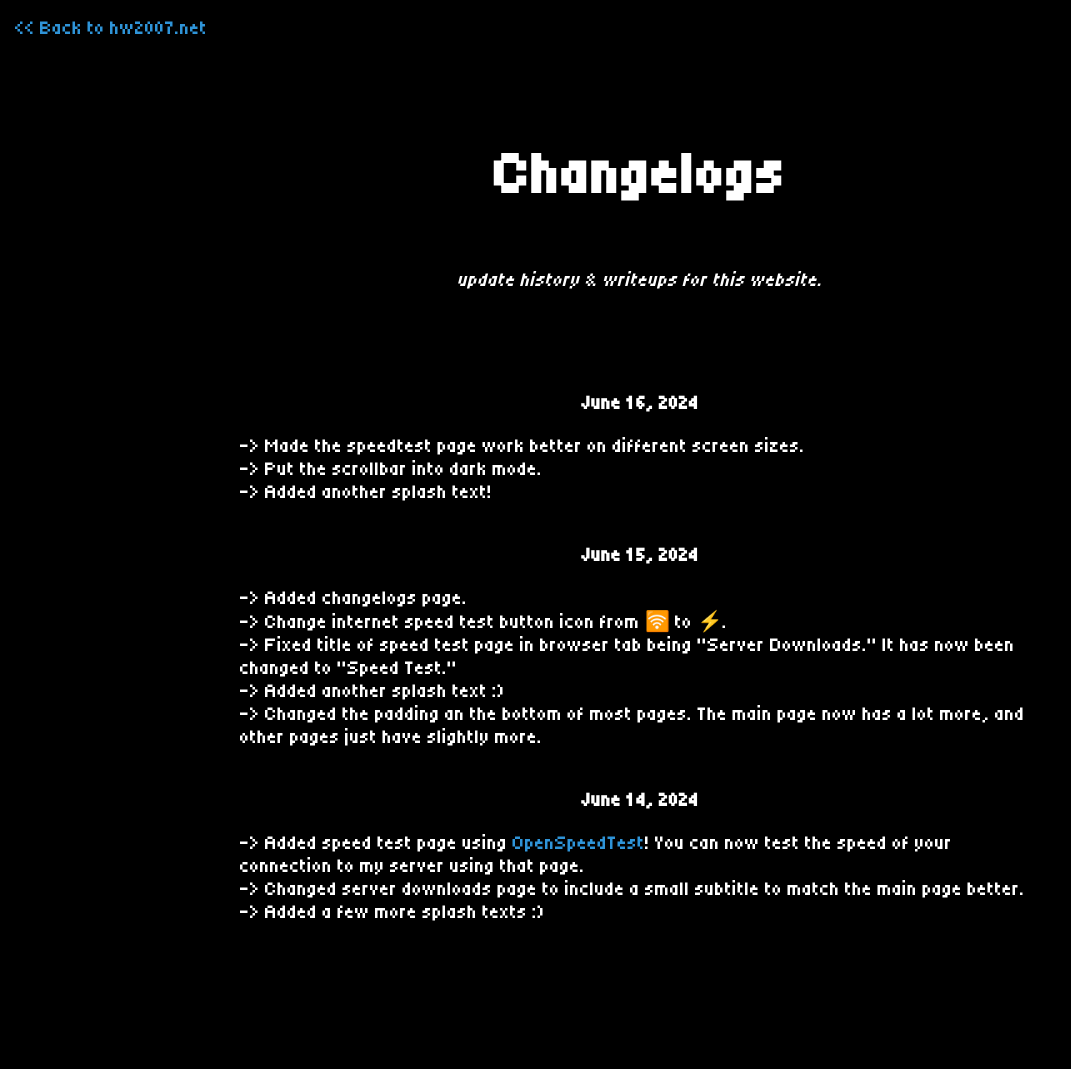
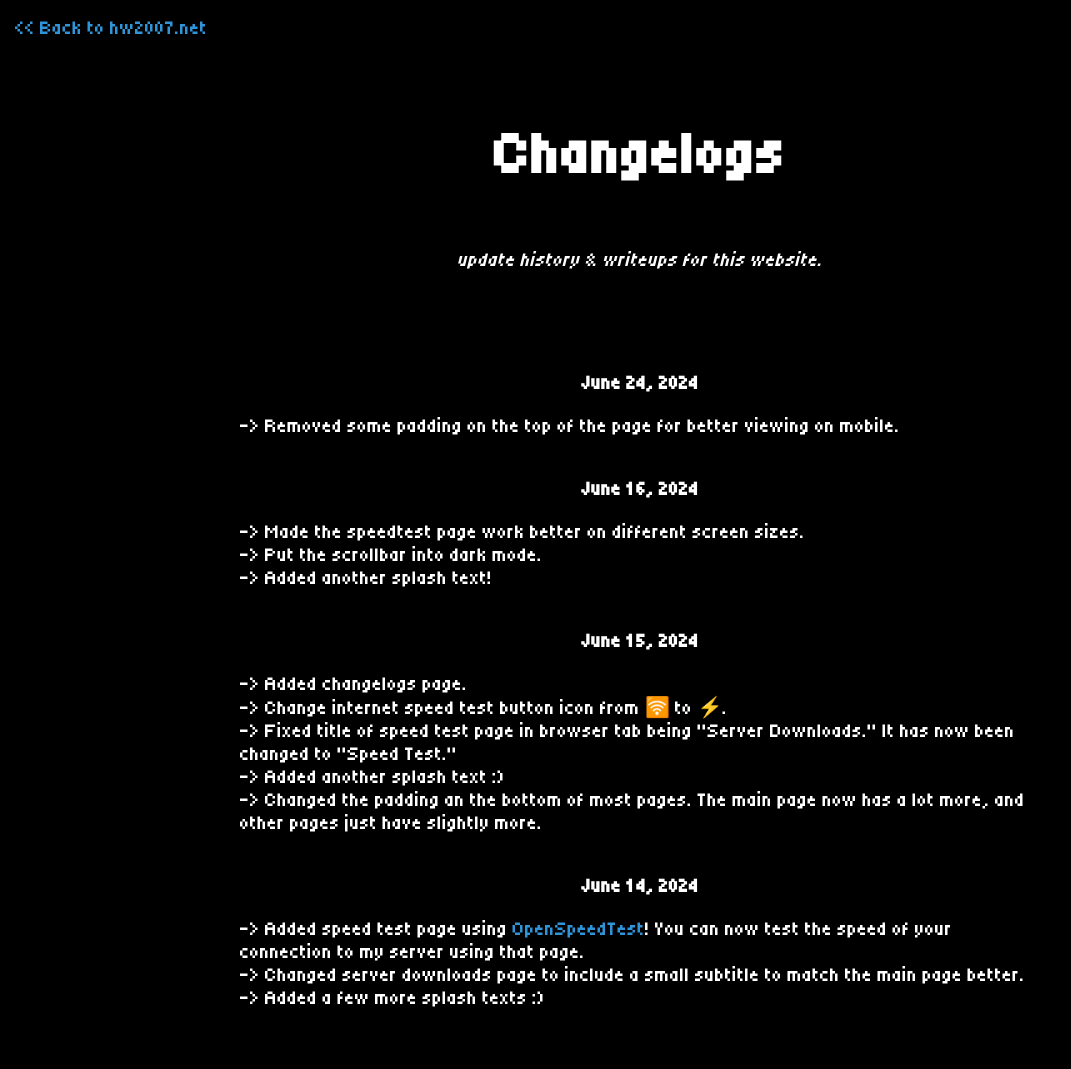
Before and after one commit to hw2007/hw2007.net, a PHP site: page /changelogs.html in a window 1280 px wide. Shown: the whole page, without its empty margins (0-1071 px from the left). Before the commit the page ends 921 px from the top, so only its background shows below. Run offline with PHP 8.4, Linux system fonts and the light colour scheme.

Commit message:
Remove some padding at top of screen

```diff
--- a/changelogs.html
+++ b/changelogs.html
@@ -32,6 +32,13 @@
 			">
 
 			<p style="padding-top: 20px; text-align: center;">
+				<b>June 24, 2024</b>
+			</p>
+			<p>
+				-> Removed some padding on the top of the page for better viewing on mobile.
+			</p>
+
+			<p style="padding-top: 20px; text-align: center;">
 				<b>June 16, 2024</b>
 			</p>
 			<p>
--- a/index.html
+++ b/index.html
@@ -17,7 +17,7 @@
 		<p class="small"><i id="motd">.</i></p>
 
 		<!-- Links -->
-		<section style="padding-bottom: 124px">
+		<section style="padding-bottom: 80px">
 			<p class="small" style="padding-top: 80px;"><b>All the links!</b></p>
 
 			<p><a class="small" href="map.html">
--- a/style.css
+++ b/style.css
@@ -11,7 +11,7 @@
 	display: none;
 }
 
-@media screen and (max-width: 530px) {
+@media screen and (max-width: 600px) {
 	.large-view {
 		display: none;
 	}
@@ -69,7 +69,7 @@ a:hover {
 
 .header {
 	font-size: 60px;
-	padding-top: 80px;
+	padding-top: 60px;
 	padding-left: 20px;
 	padding-right: 20px;
 	font-weight: bold;
```
